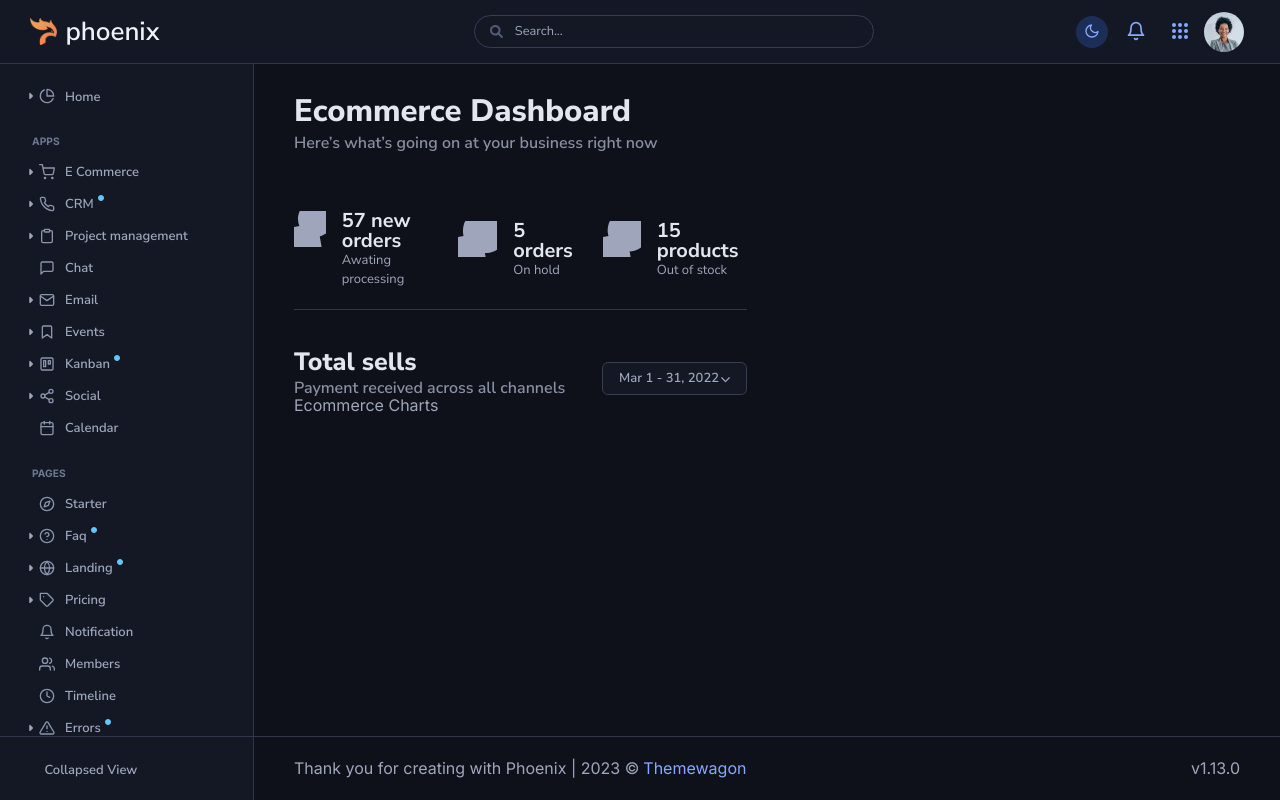
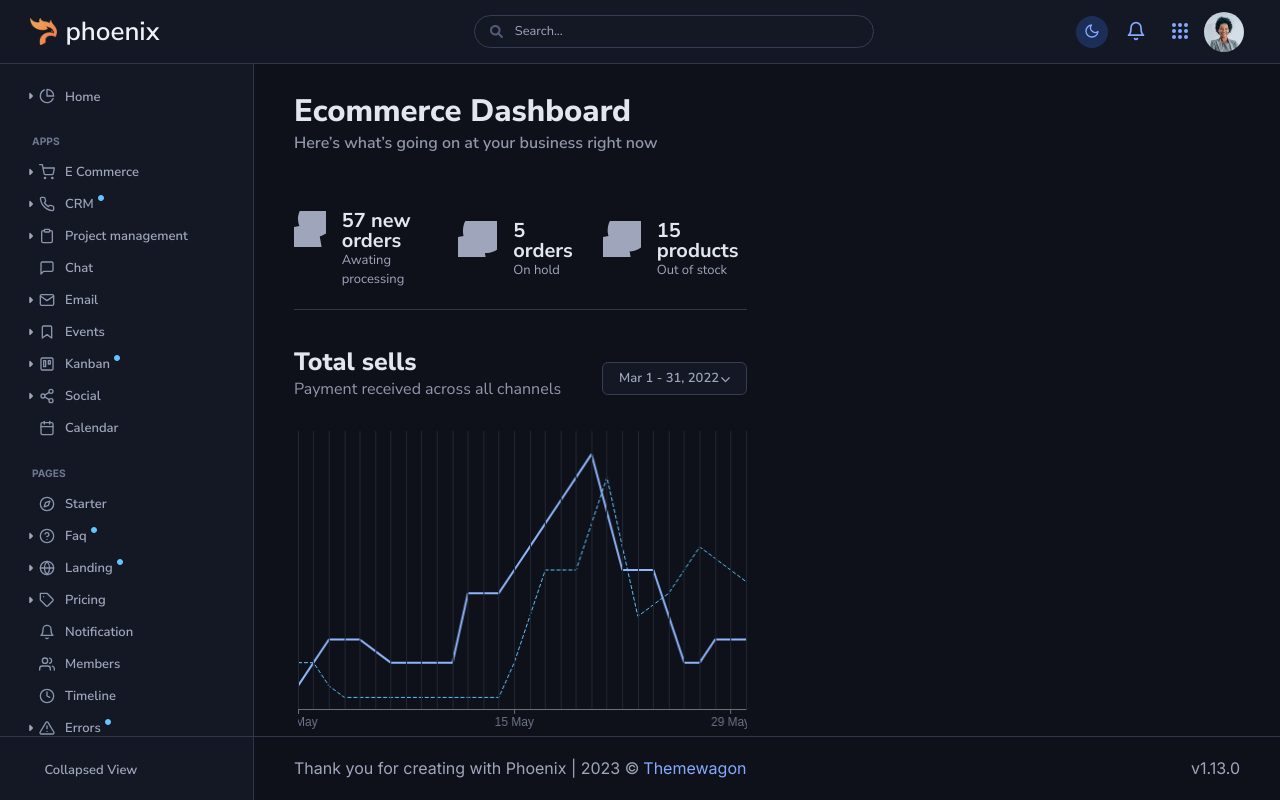
Before and after one commit to Sijonra/jda-admin-panel, a Next.js app: page / in a window 1280 px wide. Built offline with nearby package versions, Linux system fonts and the light colour scheme.

Commit message:
feat[JDA-0403]: add chart for sells-chart block

```diff
--- a/components/EcommerceDashboard/EcommerceCharts/EcommerceCharts.tsx
+++ b/components/EcommerceDashboard/EcommerceCharts/EcommerceCharts.tsx
@@ -7,7 +7,7 @@ import classNames from 'classnames/bind';
 const cx = classNames.bind(styles);
 
 const EcommerceCharts: FC = () => {
-	return <div className={cx('eccommerce-charts')}>Ecommerce Charts</div>;
+	return <div className={cx('eccommerce-charts')}></div>;
 };
 
 export default EcommerceCharts;
--- a/components/EcommerceDashboard/EcommerceSells/EcommerceSells.module.scss
+++ b/components/EcommerceDashboard/EcommerceSells/EcommerceSells.module.scss
@@ -22,7 +22,7 @@
 		font-weight: 600;
 		line-height: 16px;
 		color: var(--phoenix-700-rgb);
-		opacity: 0.85;
+		opacity: 0.9;
 	}
 
 	&::after {
@@ -89,6 +89,7 @@
 		font-size: 13px;
 		font-weight: 600;
 		line-height: 19px;
+		margin-bottom: 30px;
 
 		&__select {
 			font-size: 13px;
@@ -130,3 +131,12 @@
 		line-height: 19px;
 	}
 }
+
+.sells-charts {
+	min-height: 330px;
+	width: 100%;
+	canvas {
+		@include font;
+		padding-left: 4px !important;
+	}
+}
--- a/components/EcommerceDashboard/EcommerceSells/EcommerceSells.tsx
+++ b/components/EcommerceDashboard/EcommerceSells/EcommerceSells.tsx
@@ -3,6 +3,7 @@
 import React, { FC } from 'react';
 import styles from './EcommerceSells.module.scss';
 import classNames from 'classnames/bind';
+import SellsChart from './SellsChart/SellsChart';
 
 const cx = classNames.bind(styles);
 
@@ -169,7 +170,11 @@ const EcommerceSells: FC = () => {
 						<h2 className={cx('ecommerce-business__title', 'sells__title')}>
 							Total sells
 						</h2>
-						<h4 className={cx('ecommerce-business__subtitle')}>
+						<h4
+							className={cx(
+								'ecommerce-business__subtitle',
+								'sells__subtitle'
+							)}>
 							Payment received across all channels
 						</h4>
 					</div>
@@ -179,6 +184,9 @@ const EcommerceSells: FC = () => {
 						<option value='May 1 - 31, 2022'>May 1 - 31, 2022</option>
 					</select>
 				</div>
+				<div className={cx('sells-charts')}>
+					<SellsChart />
+				</div>
 			</div>
 		</div>
 	);
--- /dev/null
+++ b/components/EcommerceDashboard/EcommerceSells/SellsChart/SellsChart.tsx
@@ -0,0 +1,216 @@
+import useTheme from '@/hooks/useTheme';
+import Echart from 'echarts-for-react';
+
+const SellsChart = () => {
+	const theme = useTheme((state) => state.theme);
+
+	const option = {
+		grid: {
+			left: 0,
+			right: 1,
+			top: 2,
+			bottom: 0,
+			containLabel: true,
+		},
+		tooltip: {
+			trigger: 'axis',
+			axisPointer: {
+				type: 'none',
+			},
+			backgroundColor: theme === 'dark' ? '#141824' : '#FFFFFF',
+			borderColor: theme === 'dark' ? '#222834' : '#E3E6ED',
+			borderWidth: 1,
+			padding: 10,
+			textStyle: {
+				color: '#9098AD',
+			},
+		},
+		xAxis: {
+			type: 'category',
+			boundaryGap: false,
+			axisLabel: {
+				interval: 13,
+				textStyle: {
+					color: theme === 'dark' ? '#6D7488' : '#485165',
+					fontSize: 12,
+				},
+			},
+			data: [
+				'01 May',
+				'02 May',
+				'03 May',
+				'04 May',
+				'05 May',
+				'06 May',
+				'07 May',
+				'08 May',
+				'09 May',
+				'10 May',
+				'11 May',
+				'12 May',
+				'13 May',
+				'14 May',
+				'15 May',
+				'16 May',
+				'17 May',
+				'18 May',
+				'19 May',
+				'20 May',
+				'21 May',
+				'22 May',
+				'23 May',
+				'24 May',
+				'25 May',
+				'26 May',
+				'27 May',
+				'28 May',
+				'29 May',
+				'30 May',
+			],
+		},
+		yAxis: {
+			splitLine: {
+				show: false,
+			},
+			axisLabel: {
+				show: false,
+			},
+		},
+		series: [
+			{
+				symbol: 'none',
+				data: [
+					[0, 100],
+					[1, 200],
+					[2, 300],
+					[3, 300],
+					[4, 300],
+					[5, 250],
+					[6, 200],
+					[7, 200],
+					[8, 200],
+					[9, 200],
+					[10, 200],
+					[11, 500],
+					[12, 500],
+					[13, 500],
+					[14, 600],
+					[15, 700],
+					[16, 800],
+					[17, 900],
+					[18, 1000],
+					[19, 1100],
+					[20, 850],
+					[21, 600],
+					[22, 600],
+					[23, 600],
+					[24, 400],
+					[25, 200],
+					[26, 200],
+					[27, 300],
+					[28, 300],
+					[29, 300],
+				],
+				type: 'line',
+				stack: 'y',
+				lineStyle: {
+					normal: {
+						color: theme === 'dark' ? '#8FB5FB' : '#3E7FFF',
+						width: 2,
+					},
+				},
+			},
+			{
+				markLine: {
+					symbol: ['none', 'none'],
+					label: { show: false },
+					data: [
+						{ xAxis: 0 },
+						{ xAxis: 1 },
+						{ xAxis: 2 },
+						{ xAxis: 3 },
+						{ xAxis: 4 },
+						{ xAxis: 5 },
+						{ xAxis: 6 },
+						{ xAxis: 7 },
+						{ xAxis: 8 },
+						{ xAxis: 9 },
+						{ xAxis: 10 },
+						{ xAxis: 11 },
+						{ xAxis: 12 },
+						{ xAxis: 13 },
+						{ xAxis: 14 },
+						{ xAxis: 15 },
+						{ xAxis: 16 },
+						{ xAxis: 17 },
+						{ xAxis: 18 },
+						{ xAxis: 19 },
+						{ xAxis: 20 },
+						{ xAxis: 21 },
+						{ xAxis: 22 },
+						{ xAxis: 23 },
+						{ xAxis: 24 },
+						{ xAxis: 25 },
+						{ xAxis: 26 },
+						{ xAxis: 27 },
+						{ xAxis: 28 },
+						{ xAxis: 29 },
+						{ xAxis: 30 },
+					],
+					lineStyle: {
+						normal: {
+							color: theme === 'dark' ? '#222834' : '#E3E6ED',
+							type: 'line',
+							width: 1,
+						},
+					},
+				},
+				symbol: 'none',
+				type: 'line',
+				stack: 'x',
+				lineStyle: {
+					normal: {
+						color: theme === 'dark' ? '#60C6FF' : '#4ABFFD',
+						width: 1,
+						type: 'dashed',
+					},
+				},
+				data: [
+					[0, 200],
+					[1, 200],
+					[2, 100],
+					[3, 50],
+					[4, 50],
+					[5, 50],
+					[6, 50],
+					[7, 50],
+					[8, 50],
+					[9, 50],
+					[10, 50],
+					[11, 50],
+					[12, 50],
+					[13, 50],
+					[14, 200],
+					[15, 400],
+					[16, 600],
+					[17, 600],
+					[18, 600],
+					[19, 800],
+					[20, 1000],
+					[21, 700],
+					[22, 400],
+					[23, 450],
+					[24, 500],
+					[25, 600],
+					[26, 700],
+					[27, 650],
+					[28, 600],
+					[29, 550],
+				],
+			},
+		],
+	};
+	return <Echart option={option} />;
+};
+
+export default SellsChart;
--- a/components/Footer/Footer.module.scss
+++ b/components/Footer/Footer.module.scss
@@ -8,7 +8,7 @@
 	align-items: center;
 	justify-content: space-between;
 	border-top: 1px solid var(--phoenix-navbar-footer-border-color);
-	position: absolute;
+	position: fixed;
 	bottom: 0;
 	left: 0;
 
--- a/package.json
+++ b/package.json
@@ -10,6 +10,7 @@
   },
   "dependencies": {
     "classnames": "^2.5.1",
+    "echarts": "^5.4.3",
     "echarts-for-react": "^3.0.2",
     "next": "14.0.4",
     "normalize.css": "^8.0.1",
--- a/styles/themes.css
+++ b/styles/themes.css
@@ -192,7 +192,6 @@ html[data-theme='dark']{
     --phoenix-leaflet-popup-content-wrapper-bg: #141824;
 
 
-
     --phoenix-badge-bg: rgba(var(--phoenix-info-rgb), 0.08);
     --phoenix-badge-color: #60c6ff;
     --phoenix-badge-border-color: rgba( var(--phoenix-info-rgb), 0.2 );
@@ -201,6 +200,7 @@ html[data-theme='dark']{
 
 }
 html[data-theme='light']{
+
 	--phoenix-gray-soft: #f5f7fa;
     --phoenix-gray-100: #eff2f6;
     --phoenix-gray-200: #e3e6ed;
```
Also changed, not shown: 1 other file (tests, documents, lock files or other folders).
